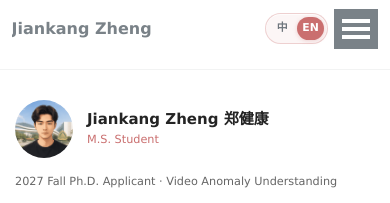
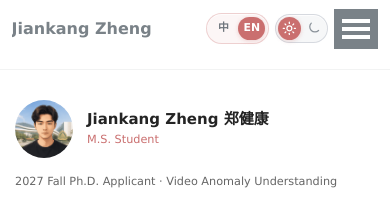
Before and after one commit to lemonzjk/lemonzjk.github.io, a Jekyll site: the page built from _pages/about.md, in a window 390 px wide. Shown: the top 203 px of the page. Built offline with Jekyll 4.4.1, drawn with Linux system fonts in a browser that asks for light colours; some web fonts are replaced.

Commit message:
Keep theme toggle in masthead tools

```diff
--- a/_config.yml
+++ b/_config.yml
@@ -6,7 +6,7 @@ description              : &description "Academic homepage of Jiankang Zheng (
 url                      : "https://lemonzjk.github.io"
 baseurl                  : ""
 repository               : "lemonzjk/lemonzjk.github.io"
-asset_version            : "20260706-nav-menu-clean"
+asset_version            : "20260706-nav-theme-main"
 
 author:
   avatar           : "/assets/avatar-ai-selected.png"
--- a/_sass/_masthead.scss
+++ b/_sass/_masthead.scss
@@ -260,7 +260,7 @@
 
   .masthead__menu-item--lg a {
     display: block;
-    max-width: calc(100vw - 10.8rem);
+    max-width: calc(100vw - 13.6rem);
     overflow: hidden;
     text-overflow: ellipsis;
     white-space: nowrap;
@@ -308,7 +308,19 @@
   }
 
   .masthead__tools > .theme-toggle {
-    display: none !important;
+    display: inline-grid !important;
+    min-height: 1.82rem;
+    padding: 0.14rem !important;
+  }
+
+  .masthead__tools > .theme-toggle .theme-toggle__icon {
+    min-height: 1.42rem;
+    min-width: 1.42rem;
+  }
+
+  .masthead__tools > .theme-toggle .theme-toggle__icon svg {
+    height: 0.92rem;
+    width: 0.92rem;
   }
 
   .greedy-nav .hidden-links {
```
